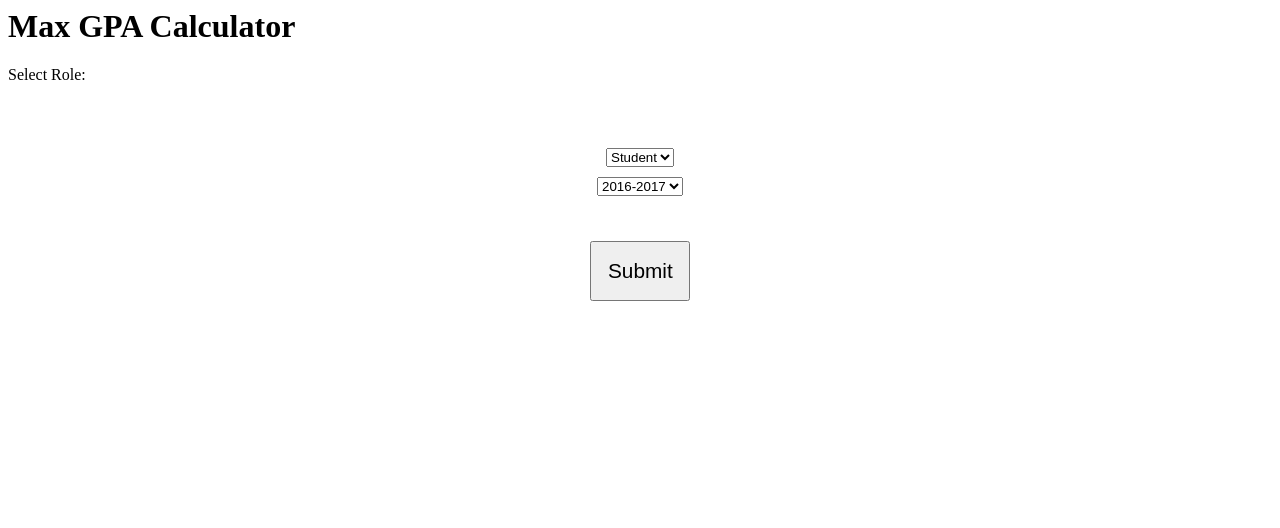
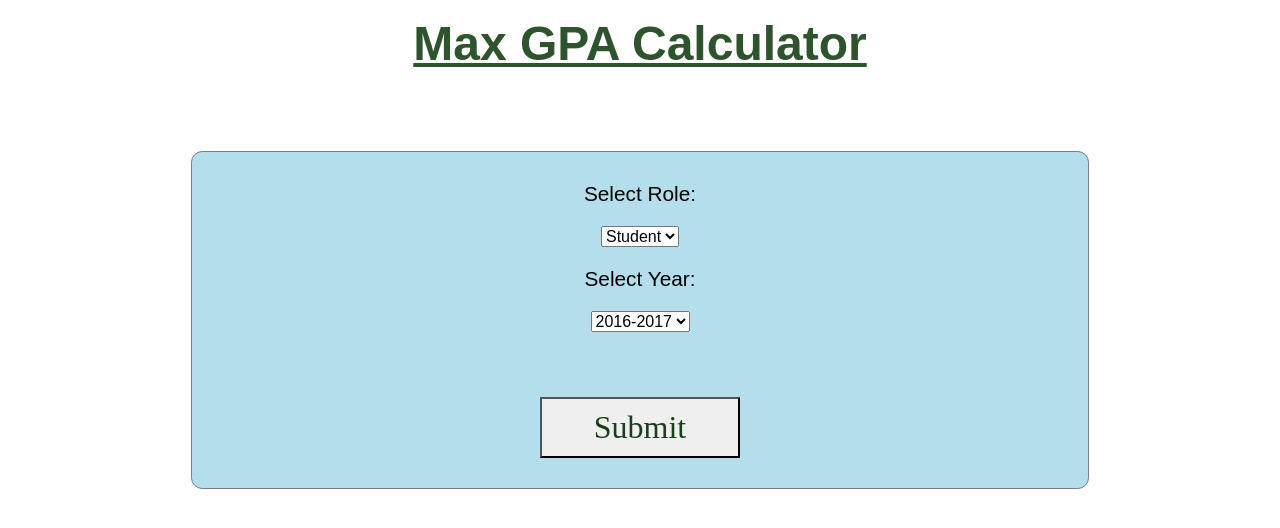
Before and after one commit to n5n6n7n8/CS-422-Max-GPA-Project, a Flask app: page / in a window 1280 px wide. Shown: the top 528 px of the page. Run offline with Flask 3, Linux system fonts and the light colour scheme; some web fonts are replaced.

Commit message:
edited menu frontend

```diff
--- a/frontend/templates/index.html
+++ b/frontend/templates/index.html
@@ -5,13 +5,14 @@
         <link rel = "stylesheet" href="style.css"/>
     <body>
         <h1>Max GPA Calculator</h1>
-        <p> Select Role: </p>
+        <div id="space"></div>
         <div id="inputPanel">
+            <p> Select Role: </p>
             <select name="Role" id="roleDropdown">
                 <option value="student">Student</option>
                 <option value="admin">Admin</option>
             </select>
-
+            <p> Select Year: </p>
             <select name="Years" id="yearDropdown">
                 <option value="16">2016-2017</option>
                 <option value="17">2017-2018</option>
--- a/frontend/templates/style.css
+++ b/frontend/templates/style.css
@@ -1,18 +1,88 @@
+h1{
+    font-size: 3rem;
+    margin-top: 1rem;
+    font-family: UnitedSansReg-Heavy, Veranda, sans-serif;
+    text-decoration: underline;
+    text-align: center;
+    color: rgb(46, 84, 45);
+}
+
+#space{
+    padding: 1.5rem;
+}
+p{
+    font-size:1.3rem;
+}
+
 #inputPanel {
     display: flex;
     flex-direction: column;
     align-items: center;
     justify-content: center;
-    height: 10vh;
-    margin-top: 100px;
+    background-color: rgb(180, 222, 236);
+
+    margin: 0 auto;
+    padding: 3rem;
+    width: 50rem;
+    height: 15rem;
+
+    border-radius: 0.7rem;
+    border-style: solid;
+    border-color: rgb(113, 125, 145);
+    border-width: 0.1rem;
+    font-family: SourceSansPro-Regular, Veranda, sans-serif;
+
 }
 #inputPanel * {
-    margin: 5px;
+    margin: 10px;
+}
+#roleDropdown{
+    font-size:1rem;
+}
+#yearDropdown{
+    font-size:1rem;
+}
+#roleDropdown:hover{
+    cursor:pointer;
+}
+#yearDropdown:hover{
+    cursor:pointer;
 }
 #submitBtn {
-    width: 100px;
-    font-size: 1.3rem;
-    padding: 1rem;
-    margin-top: 40px;
+    width: 200px;
+    margin-top: 55px;
+    padding: 10px;
     text-align: center;
+    border-block-color: black;
+    font-family:UnitedSansReg-Heavy, Veranda;
+    font-size:2rem;
+    color: rgb(26, 64, 25);
+
 }
+#submitBtn:hover {
+    cursor: pointer;
+}
+
+@font-face {
+  font-family: 'UnitedSansReg-Heavy';
+  src: url('https://static.wfonts.com/data/2016/05/23/united-sans-reg/UnitedSansReg-Heavy.woff') format('woff');
+  font-display: swap;
+}
+
+#preview-render {
+  font-family: 'UnitedSansReg-Light', system-ui, -apple-system, BlinkMacSystemFont, "Segoe UI", sans-serif;
+  font-size: 32px;
+  color: #373c44;
+}
+
+@font-face {
+  font-family: 'SourceSansPro-Regular';
+  src: url('https://static.wfonts.com/data/2016/07/23/source-sans-pro/SourceSansPro-Regular.otf') format('otf');
+  font-display: swap;
+}
+
+#preview-render {
+  font-family: 'SourceSansPro-Regular', system-ui, -apple-system, BlinkMacSystemFont, "Segoe UI", sans-serif;
+  font-size: 32px;
+  color: #373c44;
+}
```
